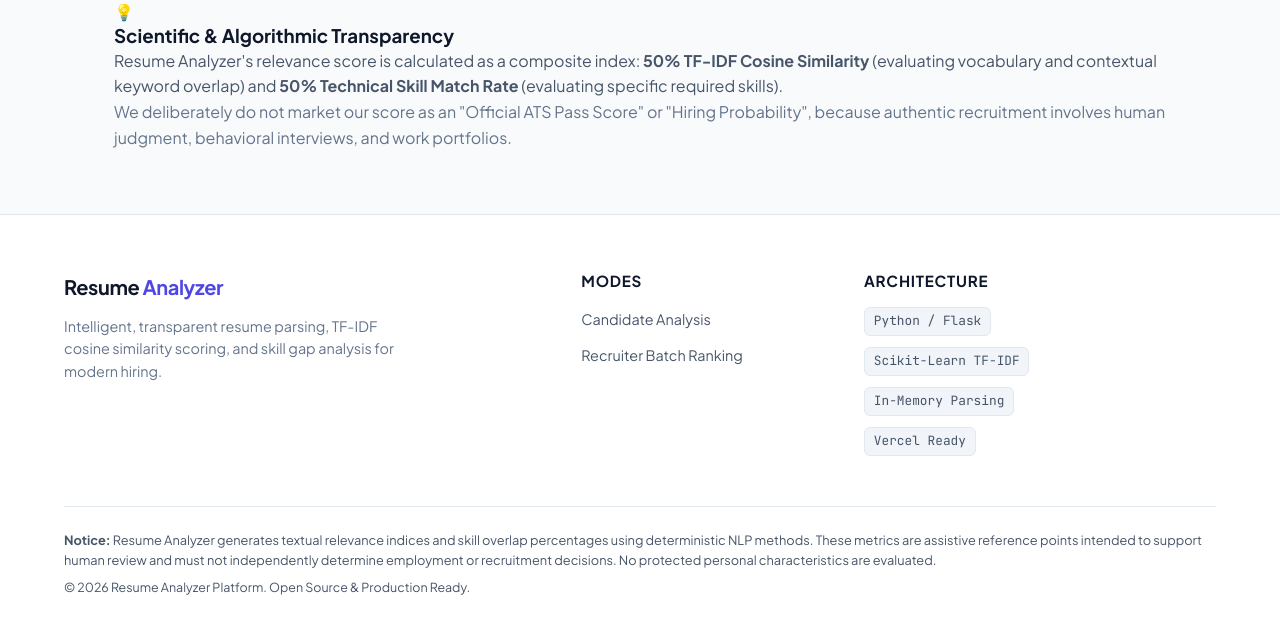
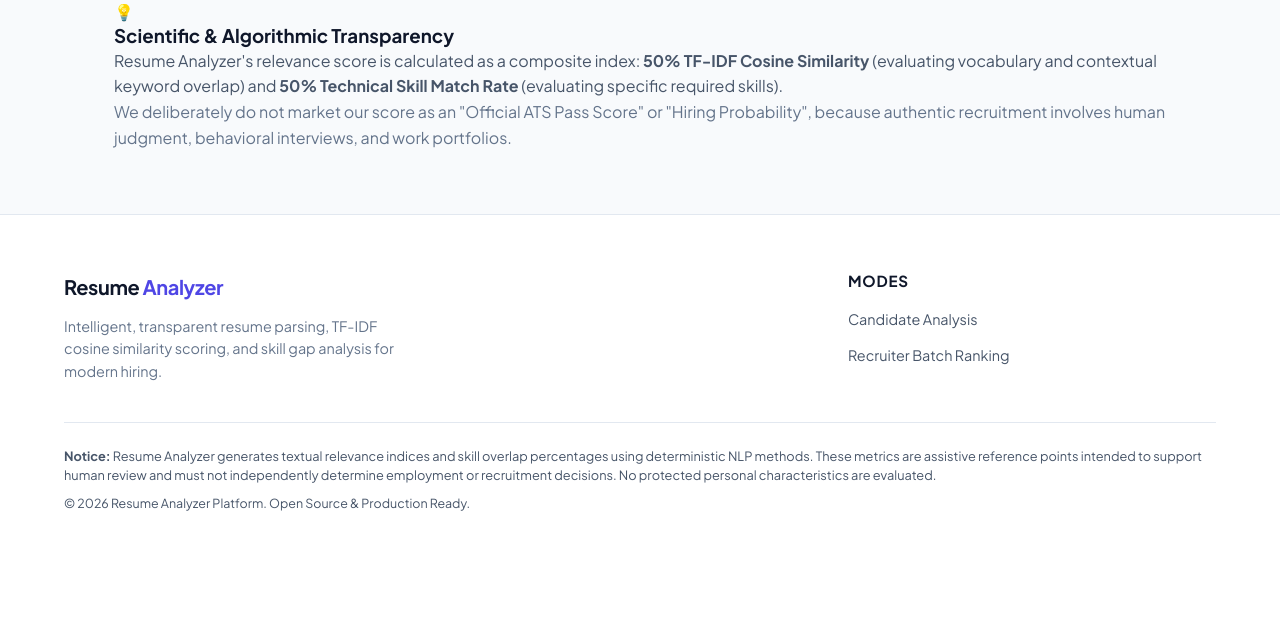
Before and after one commit to krupabt/Resume-Analyzer, a Flask app: page / in a window 1280 px wide. Shown: the part 1962-2590 px from the top of the page. After the commit the page ends 2473 px from the top, so only its background shows below. Run offline with Flask 3, Linux system fonts and the light colour scheme.

Commit message:
style: remove architecture badge list from footer

```diff
--- a/static/css/style.css
+++ b/static/css/style.css
@@ -1654,7 +1654,7 @@ p {
 
 .footer-grid {
     display: grid;
-    grid-template-columns: 2fr 1fr 1.5fr;
+    grid-template-columns: 2fr 1fr;
     gap: 3rem;
     margin-bottom: 2.5rem;
 }
--- a/templates/base.html
+++ b/templates/base.html
@@ -97,15 +97,6 @@
                         <li><a href="{{ url_for('recruiter_mode') }}">Recruiter Batch Ranking</a></li>
                     </ul>
                 </div>
-                <div class="footer-col">
-                    <h4>Architecture</h4>
-                    <ul>
-                        <li><span class="tech-badge">Python / Flask</span></li>
-                        <li><span class="tech-badge">Scikit-Learn TF-IDF</span></li>
-                        <li><span class="tech-badge">In-Memory Parsing</span></li>
-                        <li><span class="tech-badge">Vercel Ready</span></li>
-                    </ul>
-                </div>
             </div>
 
             <div class="footer-disclaimer">
```
